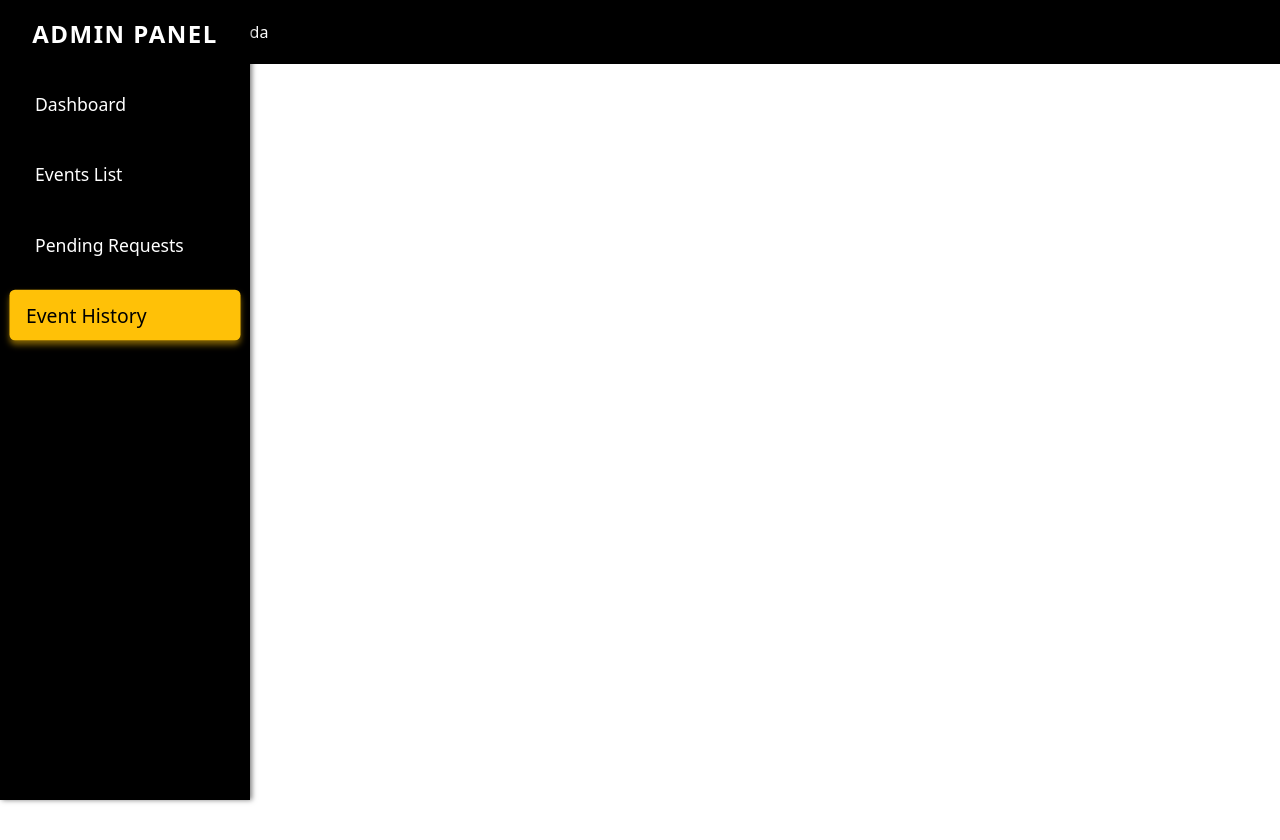
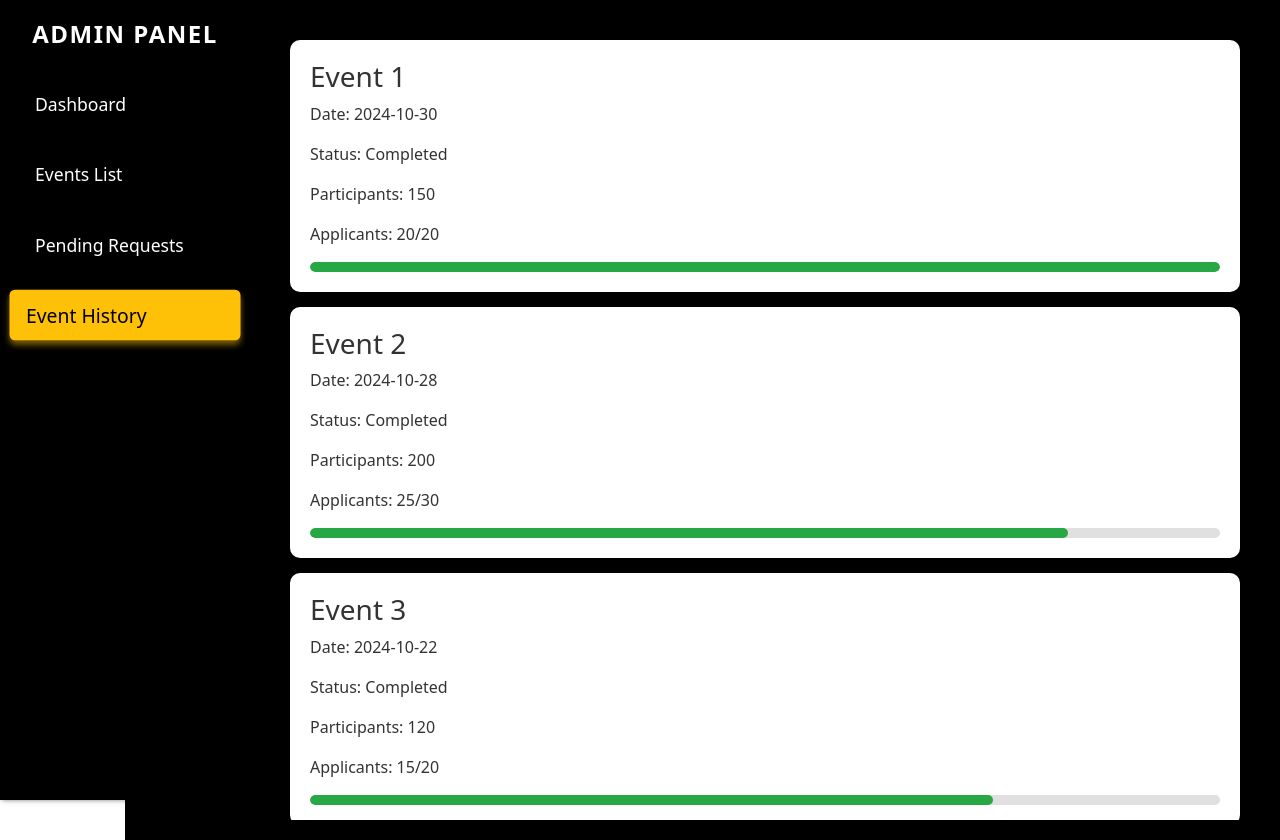
Before and after one commit to Sarvesh1502/VMS, a React (Vite) app: page /eventhistory in a window 1280 px wide. Before the commit the page ends 800 px from the top, so only its background shows below. Built offline with nearby package versions, Linux system fonts and the light colour scheme.

Commit message:
Event History layout

```diff
--- /dev/null
+++ b/src/Pages/EventHistory.css
@@ -0,0 +1,65 @@
+/* Container */
+.event-history-container {
+    margin-left: 125px;
+    padding: 20px;
+    background-color: #000000;
+    height: 100vh;
+    overflow-y: auto;
+    color: #333;
+  }
+
+
+  .event-history-container h2 {
+    font-size: 2rem;
+    font-weight: bold;
+    margin-bottom: 20px;
+    color: white;
+  }
+
+
+  .event-history-list {
+    display: flex;
+    flex-direction: column;
+    gap: 15px;
+  }
+
+
+  .event-history-card {
+    background: #ffffff;
+    padding: 20px;
+    border-radius: 10px;
+    box-shadow: 0px 4px 12px rgba(0, 0, 0, 0.1);
+    display: flex;
+    flex-direction: column;
+    justify-content: space-between;
+  }
+
+  .event-info {
+    margin-bottom: 15px;
+  }
+
+
+  .event-stats {
+    margin-bottom: 20px;
+  }
+
+  .event-stats p {
+    margin: 5px 0;
+    font-size: 1rem;
+  }
+
+  .progress-bar {
+    width: 100%;
+    height: 10px;
+    background-color: #e0e0e0;
+    border-radius: 5px;
+    overflow: hidden;
+    margin-top: 10px;
+  }
+
+  .progress-fill {
+    height: 100%;
+    background-color: #28a745;
+    border-radius: 5px;
+    transition: width 0.5s ease;
+  }
--- a/src/Pages/EventHistory.jsx
+++ b/src/Pages/EventHistory.jsx
@@ -1,10 +1,66 @@
-/* eslint-disable no-unused-vars */
-import React from 'react'
+import React from 'react';
+import './EventHistory.css';
 
-const EventHistory = () => {
+// Dummy data for completed events
+const completedEvents = [
+  {
+    id: 1,
+    name: 'Event 1',
+    applicantsApproved: 20,
+    totalApplicants: 20,
+    date: '2024-10-30',
+    participants: 150,
+    status: 'Completed',
+  },
+  {
+    id: 2,
+    name: 'Event 2',
+    applicantsApproved: 25,
+    totalApplicants: 30,
+    date: '2024-10-28',
+    participants: 200,
+    status: 'Completed',
+  },
+  {
+    id: 3,
+    name: 'Event 3',
+    applicantsApproved: 15,
+    totalApplicants: 20,
+    date: '2024-10-22',
+    participants: 120,
+    status: 'Completed',
+  },
+];
+
+function EventHistory() {
   return (
-    <div>EventHistoryada</div>
-  )
+    <div className="event-history-container">
+
+      <div className="event-history-list">
+        {completedEvents.map((event) => (
+          <div key={event.id} className="event-history-card">
+            <div className="event-history-info">
+              <h3>{event.name}</h3>
+              <p className="event-history-date">Date: {event.date}</p>
+              <p className="event-history-status">Status: {event.status}</p>
+            </div>
+            <div className="event-history-stats">
+              <p>Participants: {event.participants}</p>
+              <p>Applicants: {event.applicantsApproved}/{event.totalApplicants}</p>
+              <div className="progress-bar">
+                <div
+                  className="progress-fill"
+                  style={{
+                    width: `${(event.applicantsApproved / event.totalApplicants) * 100}%`,
+                  }}
+                ></div>
+              </div>
+            </div>
+          </div>
+        ))}
+      </div>
+    </div>
+  );
 }
 
-export default EventHistory
+export default EventHistory;
--- a/src/Pages/PendingRequests.css
+++ b/src/Pages/PendingRequests.css
@@ -2,7 +2,7 @@
 .event-list-container {
     margin-left: 125px;
     padding: 20px;
-    background-color: #f5f5f5;
+    background-color: #000000;
     min-height: 100vh;
   }
 
```
